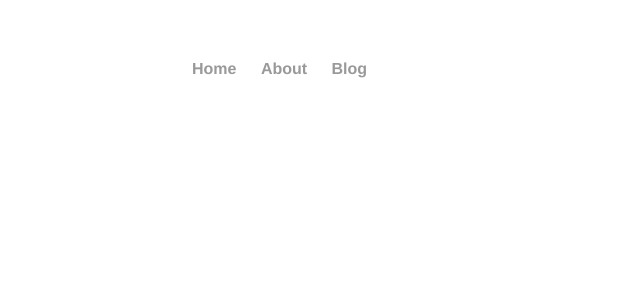
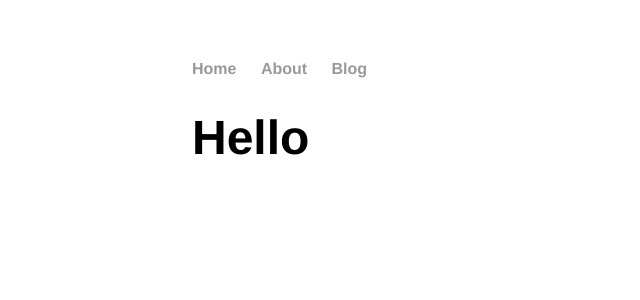
Before and after one commit to swamydp/swamydp.github.io, a Jekyll site: the page built from index.html, in a window 1280 px wide. Shown: the top 300 px of the page, without its empty margins (0-640 px from the left). Built offline with Jekyll 4.4.1, drawn with Linux system fonts in a browser that asks for light colours.

Commit message:
Update index.html

```diff
--- a/index.html
+++ b/index.html
@@ -1,17 +1,8 @@
-<!DOCTYPE html>
-<html>
-	<head>
-		<title>Swamy's ramblings</title>
-		<link rel="stylesheet" type="text/css" href="/css/main.css">
-	</head>
-	<body>
-		<nav>
-    		<ul>
-        		<li><a href="/">Home</a></li>
-	        	<li><a href="/about">About</a></li>
-        		<li><a href="/blog">Blog</a></li>
-    		</ul>
-		</nav>
+---
+layout: default
+title: Swamy's ramblings
+---
+<div class="blurb">
+	<h1>Hello </h1>
 
-	</body>
-</html>
+</div><!-- /.blurb -->
```
